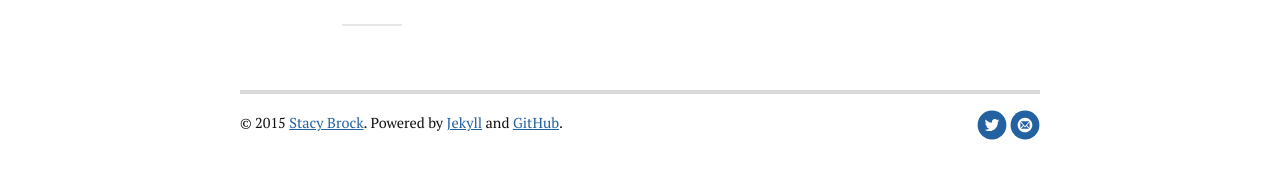
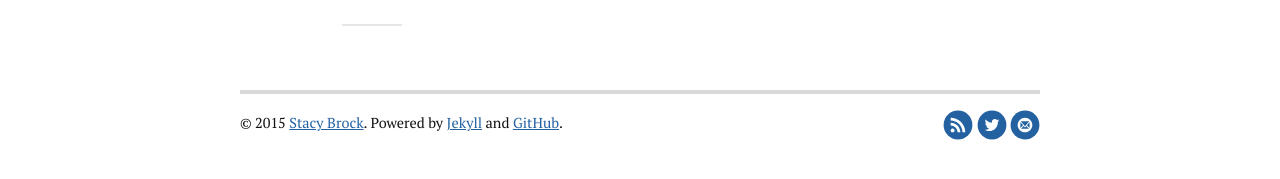
Before and after one commit to boltynet/boltynet.github.io, a Jekyll site: the page built from index.html, in a window 1280 px wide. Shown: the part 457-636 px from the top of the page. Built offline with Jekyll 4.4.1, drawn with Linux system fonts in a browser that asks for light colours; nearby versions of some CDN libraries; Markdown is read by kramdown in place of the engine named in the settings; the list of posts is cut into pages by our own code.

Commit message:
Fix social icon hover color and add icon for RSS

```diff
--- a/_config.yml
+++ b/_config.yml
@@ -21,6 +21,7 @@ navigation:
    url: /sv650.html
 
 social:
+   rss: http://feeds.feedburner.com/bolty/feed
    twitter: boltynet
    email: stacy@bolty.net
 
--- a/_includes/footer.html
+++ b/_includes/footer.html
@@ -4,6 +4,13 @@
 
       <div class="footer-links">
          <ul class="noList">
+            {% if site.social.rss %}
+            <li><a href="{{ site.social.rss }}">
+                  <svg id="rss-feed" class="custom-icon" version="1.1" xmlns="http://www.w3.org/2000/svg" xmlns:xlink="http://www.w3.org/1999/xlink" viewBox="0 0 100 100" style="height: 30px; width: 30px;"><circle class="outer-shape" cx="50" cy="50" r="48" style="opacity: 1;"></circle>
+                  <path class="inner-shape" style="opacity:1;" transform="translate(25,25) scale(0.5)" d="M14.044,72.866C6.848,72.866,1,78.736,1,85.889c0,7.192,5.848,12.997,13.044,12.997c7.223,0,13.062-5.804,13.062-12.997 C27.106,78.736,21.267,72.866,14.044,72.866z M1.015,34.299v18.782c12.229,0,23.73,4.782,32.392,13.447 C42.057,75.172,46.832,86.725,46.832,99h18.865C65.697,63.321,36.672,34.3,1.015,34.299L1.015,34.299z M1.038,1v18.791 C44.657,19.792,80.16,55.329,80.16,99H99C99,44.979,55.048,1,1.038,1z"></path>
+                  </svg>
+            </a></li>
+            {% endif %}
             {% if site.social.facebook %}
             <li><a href="https://www.facebook.com/{{ site.social.facebook }}">
                   <svg id="facebook-square" class="custom-icon" version="1.1" xmlns="http://www.w3.org/2000/svg" xmlns:xlink="http://www.w3.org/1999/xlink" viewBox="0 0 100 100" style="height: 30px; width: 30px;"><circle class="outer-shape" cx="50" cy="50" r="48" style="opacity: 1;"></circle>
--- a/assets/css/style.css
+++ b/assets/css/style.css
@@ -1015,7 +1015,7 @@ dd {
     fill: white
 }
 .footer-links ul li:hover a svg .outer-shape {
-    fill: #21653f
+    fill: #18426e
 }
 .pagination .next {
     float: left
```
